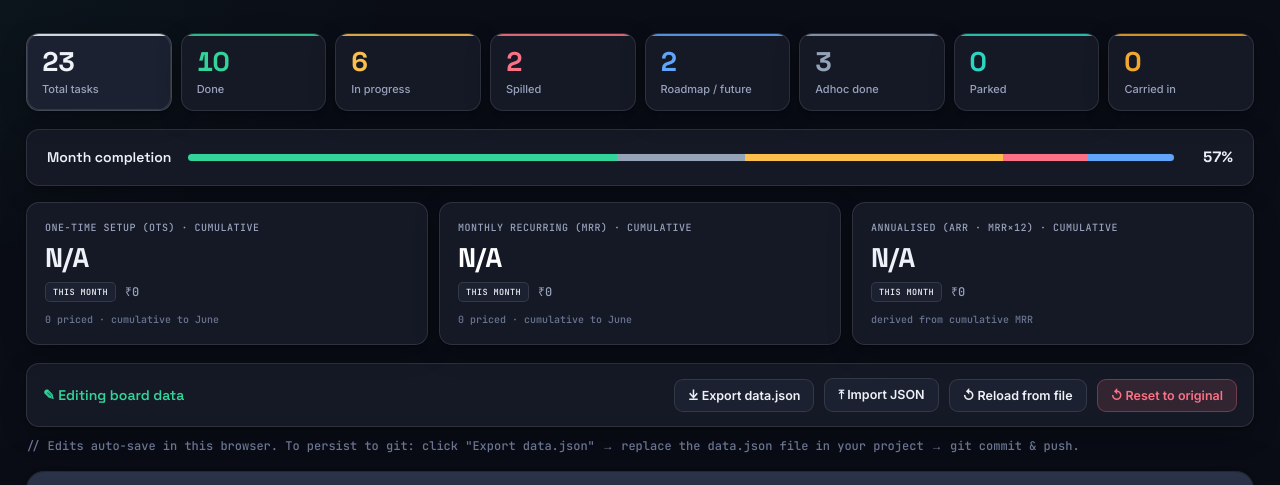
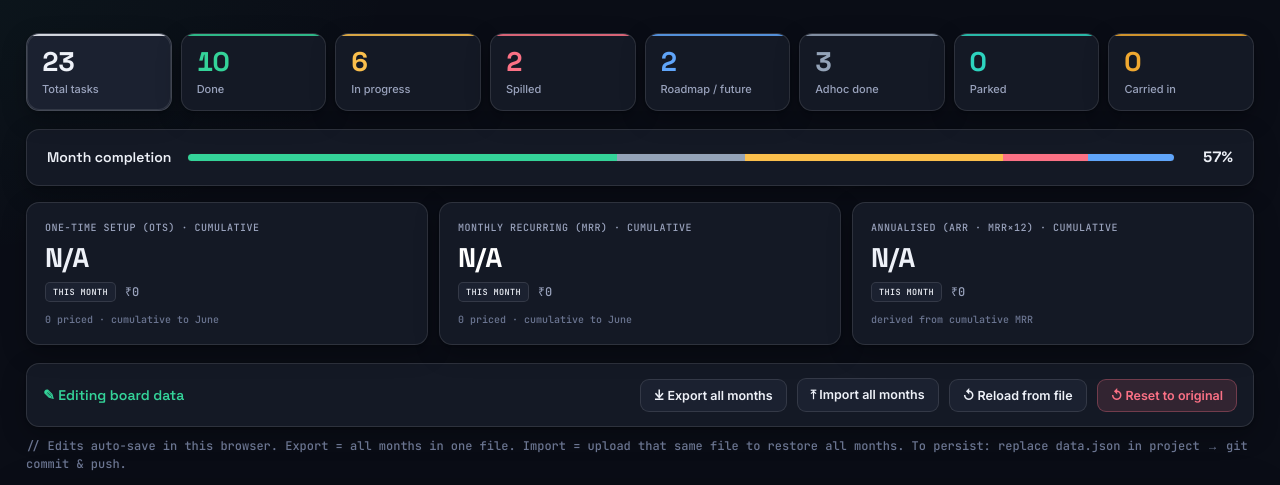
Before and after one commit to snishantflick2know/roadmap-product, a website: page index.html in a window 1280 px wide. Both pictures are taken after a click on the element "Edit data". Shown: the part 289-774 px from the top of the page. Drawn offline with Linux system fonts and the light colour scheme.

Commit message:
Clarify export/import as all-months; add month count confirmation on export

```diff
--- a/index.html
+++ b/index.html
@@ -338,13 +338,13 @@
       <span class="ed-title">✎ Editing board data</span>
       <span class="spacer"></span>
       <span class="saved" id="savedMsg"></span>
-      <button class="ebtn" id="exportJson" title="Export data as data.json — commit this file to git to save your edits">⤓ Export data.json</button>
-      <button class="ebtn" id="importJson" title="Load a JSON snapshot">⤒ Import JSON</button>
+      <button class="ebtn" id="exportJson" title="Exports ALL months in one file. Upload this same file to restore everything.">⤓ Export all months</button>
+      <button class="ebtn" id="importJson" title="Upload a previously exported file to restore all months at once">⤒ Import all months</button>
       <button class="ebtn" id="reloadFile" title="Discard local browser cache and reload from the committed data.json">↺ Reload from file</button>
       <input type="file" id="importFile" accept="application/json" class="hiddenfile">
       <button class="ebtn warn" id="resetData" title="Restore original June data">↺ Reset to original</button>
     </div>
-    <div class="ed-help">// Edits auto-save in this browser. To persist to git: click "Export data.json" → replace the data.json file in your project → git commit &amp; push.</div>
+    <div class="ed-help">// Edits auto-save in this browser. Export = all months in one file. Import = upload that same file to restore all months. To persist: replace data.json in project → git commit &amp; push.</div>
     <div id="editGroups"></div>
   </div>
 
@@ -898,6 +898,7 @@ editGroups.addEventListener('drop',e=>{
 document.getElementById("exportJson").addEventListener("click",()=>{
   const blob=new Blob([JSON.stringify(MONTHS,null,2)],{type:"application/json"});
   const a=document.createElement("a");a.href=URL.createObjectURL(blob);a.download="data.json";a.click();URL.revokeObjectURL(a.href);
+  const m=document.getElementById("savedMsg");if(m){m.textContent=`✓ exported ${MONTHS.length} month${MONTHS.length!==1?'s':''}`;setTimeout(()=>m.textContent="",2500);}
 });
 document.getElementById("importJson").addEventListener("click",()=>document.getElementById("importFile").click());
 document.getElementById("importFile").addEventListener("change",e=>{
```
